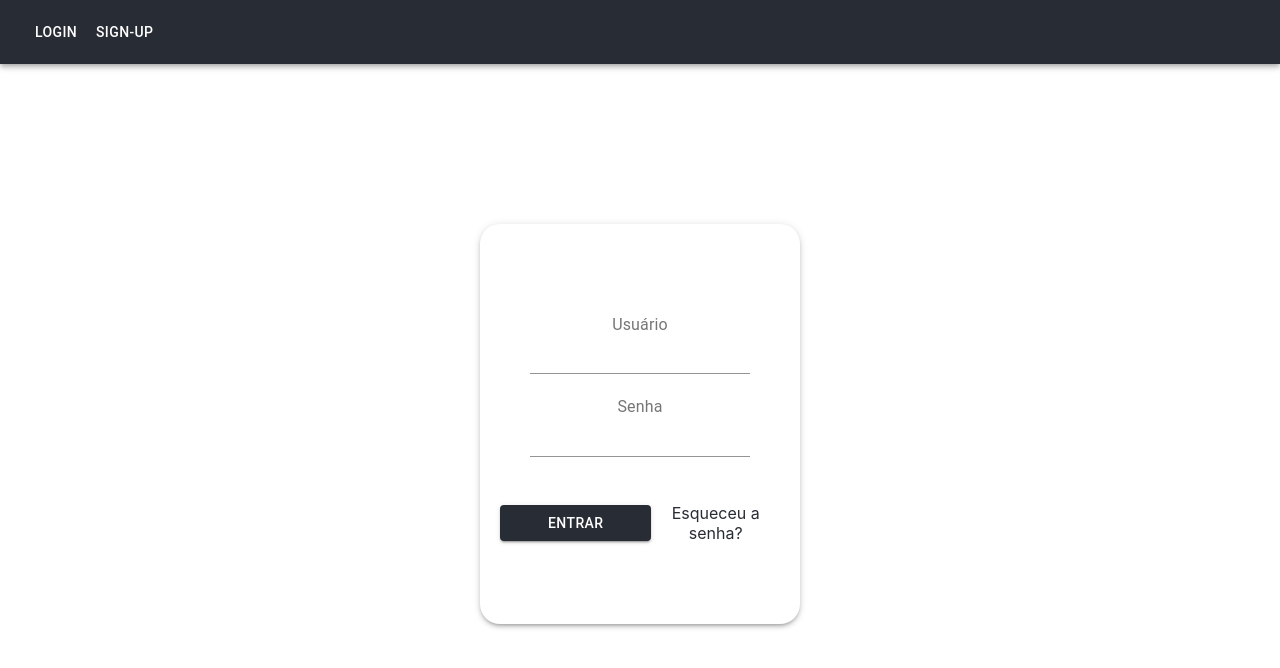
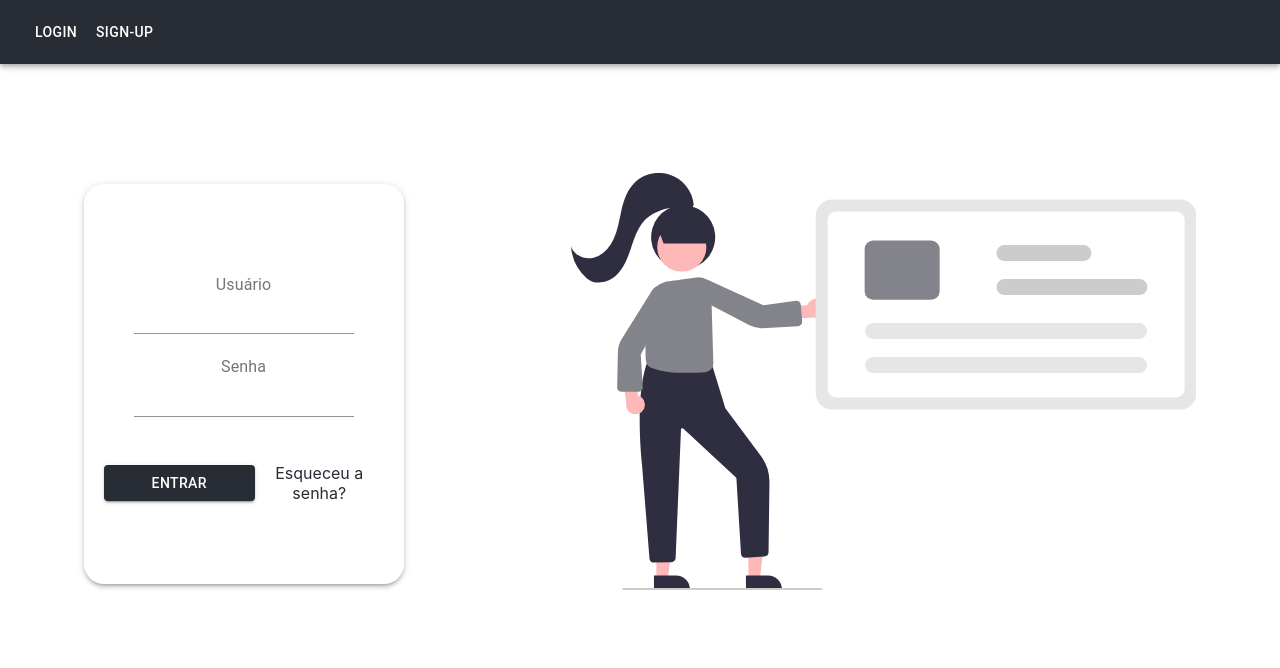
Before and after one commit to matheusgasparotto/Users-Register, a React (Create React App) app: page /login in a window 1280 px wide. Shown: the top 668 px of the page. Built offline with nearby package versions, Linux system fonts and the light colour scheme.

Commit message:
feat(img): includs a image to the login

```diff
--- a/src/App.css
+++ b/src/App.css
@@ -1,5 +1,6 @@
 .App {
   text-align: center;
+  height: 100vh;
 }
 
 .App-logo {
--- a/src/Pages/Login/index.css
+++ /dev/null
@@ -1,47 +0,0 @@
-.cardLogin {
-  margin-top: 20vh;
-  height: 50vh;
-  display: flex;
-  flex-direction: column;
-  justify-content: space-around;
-  width: 25vw;
-  border-radius: 20px;
-  transition: 2s;
-}
-
-.cardLogin-off {
-  overflow: hidden;
-  opacity: 0;
-}
-
-.cardLogin-on {
-  transition: 2s;
-  opacity: 1;
-}
-
-.inputs {
-  margin: 3%;
-}
-
-.inputsLabel {
-  margin-top: 15px;
-}
-
-.buttons {
-  margin: 10px;
-  display: flex;
-  justify-content: space-around;
-  height: 30%;
-  align-items: center;
-  padding: 10px;
-}
-
-.sendButton {
-  height: 50%;
-  width: 60%;
-}
-
-.forgotPass {
-  color: #282c34;
-  display: block;
-}
--- a/src/Pages/Login/index.jsx
+++ b/src/Pages/Login/index.jsx
@@ -1,12 +1,20 @@
-import { Button, Input, Paper, InputLabel, Link } from "@material-ui/core";
+import { Link } from "@material-ui/core";
 import { ThemeProvider, CircularProgress } from "@material-ui/core";
 import { useForm } from "react-hook-form";
 import { yupResolver } from "@hookform/resolvers/yup";
-import "./index.css";
 import { useState, useEffect } from "react";
 import { Request } from "../../Request/Request";
 import { LoginData, theme, schema_Login } from "../../helpers";
 import { useHistory } from "react-router-dom";
+import {
+  StyledPaper,
+  StyledInputLabel,
+  StyledInput,
+  StyledButton,
+  ButtonsContainer,
+  LoginContainer,
+} from "./styles";
+import LoginIcon from "../../components/LoginIcon";
 
 const Login = ({ setAuthenticated }) => {
   const [loading, setLoading] = useState(false);
@@ -42,30 +50,27 @@ const Login = ({ setAuthenticated }) => {
     console.log(result);
   };
 
-  const [loginClass, setLoginClass] = useState("cardLogin-off ");
+  const [activate, setActivate] = useState(false);
 
   useEffect(() => {
-    setLoginClass("cardLogin-on ");
+    setActivate(true);
   }, []);
 
   return (
-    <div className={loginClass}>
+    <LoginContainer activate={activate}>
       <ThemeProvider theme={theme}>
         {loading ? (
           <CircularProgress />
         ) : (
-          <Paper elevation={3} square={true} className="cardLogin">
+          <StyledPaper elevation={3} square={true} className="cardLogin">
             <form onSubmit={handleSubmit(handleLogin)}>
               {LoginData.map((input, index) => {
                 const { name, type, label } = input;
 
                 return (
                   <div key={index}>
-                    <InputLabel className="inputsLabel" htmlFor={name}>
-                      {label}
-                    </InputLabel>
-                    <Input
-                      className="inputs"
+                    <StyledInputLabel htmlFor={name}>{label}</StyledInputLabel>
+                    <StyledInput
                       id={name}
                       name={name}
                       label={label}
@@ -80,24 +85,20 @@ const Login = ({ setAuthenticated }) => {
                   errors.password?.message ||
                   errorsServer?.message}
               </p>
-              <div className="buttons">
-                <Button
-                  color="primary"
-                  variant="contained"
-                  className="sendButton"
-                  type="submit"
-                >
+              <ButtonsContainer>
+                <StyledButton color="primary" variant="contained" type="submit">
                   entrar
-                </Button>
-                <Link className="forgotPass" href="#">
-                  Esqueceu a senha?
-                </Link>
-              </div>
+                </StyledButton>
+                <Link href="#">Esqueceu a senha?</Link>
+              </ButtonsContainer>
             </form>
-          </Paper>
+          </StyledPaper>
         )}
       </ThemeProvider>
-    </div>
+      <div>
+        <LoginIcon />
+      </div>
+    </LoginContainer>
   );
 };
 
--- /dev/null
+++ b/src/Pages/Login/styles.js
@@ -0,0 +1,51 @@
+import { Paper, InputLabel, Input, Button } from "@material-ui/core";
+import styled, { css } from "styled-components";
+
+export const StyledPaper = styled(Paper)`
+  height: 50vh;
+  display: flex;
+  flex-direction: column;
+  justify-content: space-around;
+  width: 25vw;
+  border-radius: 20px;
+  transition: 2s;
+  margin: 0;
+`;
+
+export const StyledInputLabel = styled(InputLabel)`
+  margin-top: 15px;
+`;
+
+export const StyledInput = styled(Input)`
+  margin: 3%;
+`;
+
+export const ButtonsContainer = styled.div`
+  margin: 10px;
+  display: flex;
+  justify-content: space-around;
+  height: 30%;
+  align-items: center;
+  padding: 10px;
+`;
+
+export const StyledButton = styled(Button)`
+  height: 50%;
+  width: 60%;
+`;
+
+export const LoginContainer = styled.div`
+  overflow: hidden;
+  opacity: 0;
+
+  ${({ activate }) =>
+    activate &&
+    css`
+      transition: 2s;
+      opacity: 1;
+      height: 80vh;
+      display: flex;
+      align-items: center;
+      justify-content: space-around;
+    `};
+`;
--- /dev/null
+++ b/src/components/LoginIcon/index.jsx
@@ -0,0 +1,120 @@
+const LoginIcon = () => {
+  return (
+    <svg
+      id="b349698d-76f6-4d11-bd66-db075a783fa5"
+      data-name="Layer 1"
+      xmlns="http://www.w3.org/2000/svg"
+      width="625.64494"
+      height="417.05929"
+      viewBox="0 0 625.64494 417.05929"
+    >
+      <polygon
+        points="85.4 405.79 96.832 405.789 102.269 361.693 85.396 361.695 85.4 405.79"
+        fill="#ffb8b8"
+      />
+      <path
+        d="M370.128,643.9928H406.0577a0,0,0,0,1,0,0v13.88195a0,0,0,0,1,0,0H384.00989A13.88193,13.88193,0,0,1,370.128,643.99281v0a0,0,0,0,1,0,0Z"
+        transform="translate(489.06685 1060.36217) rotate(179.99483)"
+        fill="#2f2e41"
+      />
+      <polygon
+        points="177.4 405.79 188.832 405.789 194.269 361.693 177.396 361.695 177.4 405.79"
+        fill="#ffb8b8"
+      />
+      <path
+        d="M462.128,643.9928H498.0577a0,0,0,0,1,0,0v13.88195a0,0,0,0,1,0,0H476.00989A13.88193,13.88193,0,0,1,462.128,643.99281v0A0,0,0,0,1,462.128,643.9928Z"
+        transform="translate(673.06685 1060.35387) rotate(179.99483)"
+        fill="#2f2e41"
+      />
+      <path
+        d="M370.10494,631.01988A4.49341,4.49341,0,0,1,365.69,627.3856l-7.34119-92.24511c-7.903-78.1167,5.62439-105.63721,5.762-105.90577l.14844-.29052.32532.019,63.45251,3.65186,13.46924,44.06L477.11056,524.513a43.3315,43.3315,0,0,1,8.52075,26.28663l-.90112,69.748a4.52634,4.52634,0,0,1-4.18738,4.43115l-18.58728,1.293a4.48515,4.48515,0,0,1-4.7865-4.00781l-4.6051-75.72461a.39027.39027,0,0,0-.10682-.20849l-52.805-49.21631a1.50066,1.50066,0,0,0-2.49621.49267l-5.32532,128.19483a4.44628,4.44628,0,0,1-1.103,3.38183,4.51,4.51,0,0,1-3.29211,1.52149l-17.24744.314C370.16024,631.01988,370.13241,631.01988,370.10494,631.01988Z"
+        transform="translate(-287.17753 -241.47035)"
+        fill="#2f2e41"
+      />
+      <circle
+        cx="399.34472"
+        cy="305.68027"
+        r="32.04114"
+        transform="translate(-384.86222 -12.46081) rotate(-28.66321)"
+        fill="#2f2e41"
+      />
+      <path
+        d="M536.9762,368.57457a9.37692,9.37692,0,0,0-13.45739,5.06347l-21.39441,1.19923-2.44223,13.17907,30.18926-2.11789a9.42779,9.42779,0,0,0,7.10477-17.32388Z"
+        transform="translate(-287.17753 -241.47035)"
+        fill="#ffb8b8"
+      />
+      <path
+        d="M360.18855,477.31747a9.37694,9.37694,0,0,0-5.94813-13.09045l-2.62086-21.26712-13.31241-1.55944,4.123,29.9813a9.42779,9.42779,0,0,0,17.75843,5.93571Z"
+        transform="translate(-287.17753 -241.47035)"
+        fill="#ffb8b8"
+      />
+      <circle cx="110.76448" cy="74.01763" r="24.56103" fill="#ffb8b8" />
+      <path
+        d="M402.78463,441.29429c-13.06018,0-24.00427-1.05712-34.85815-4.9375-4.46827-1.59716-4.94581-3.57763-5.5741-6.05468-.98633-3.8877-1.5271-49.86621,3.5647-65.12549a22.90232,22.90232,0,0,1,18.97314-15.42822c4.84827-.57129,19.35046-2.6211,27.56348-3.792a15.51792,15.51792,0,0,1,11.44592,2.80371c2.177,1.63477,3.30737,3.39063,3.35986,5.21924l2.23169,77.73926a8.664,8.664,0,0,1-8.09,8.92578C416.38265,440.98375,409.8597,441.29429,402.78463,441.29429Z"
+        transform="translate(-287.17753 -241.47035)"
+        fill="#83838c"
+      />
+      <path
+        d="M337.82015,460.33336a4.49989,4.49989,0,0,1-4.49548-4.67383l.78-35.65479a25.38989,25.38989,0,0,1,3.81738-12.43554l30.2655-48.54932a10.52921,10.52921,0,0,1,8.93262-4.936,10.41458,10.41458,0,0,1,8.89587,5.00244h0a10.50194,10.50194,0,0,1,.24744,10.53027l-29.35779,53.356,2.02088,32.748a4.49964,4.49964,0,0,1-4.48987,4.58057l-16.60657.03223Z"
+        transform="translate(-287.17753 -241.47035)"
+        fill="#83838c"
+      />
+      <path
+        d="M517.1868,393.32687a4.45507,4.45507,0,0,1-3.18543,1.4998l-35.63052,1.88964a25.38339,25.38339,0,0,1-12.67741-2.87692l-50.67665-26.54961a10.48028,10.48028,0,0,1-1.26753-17.78351l.29231.40548-.29231-.40548a10.50027,10.50027,0,0,1,10.482-1.03433L479.634,373.75679l32.52917-4.46727a4.50016,4.50016,0,0,1,4.87914,4.13744l1.27443,16.55767c.00634.08288.01023.16533.01216.24771A4.45677,4.45677,0,0,1,517.1868,393.32687Z"
+        transform="translate(-287.17753 -241.47035)"
+        fill="#83838c"
+      />
+      <polygon
+        points="92.571 70.539 86.199 53.332 114.851 45.039 135.33 51.332 135.33 70.539 92.571 70.539"
+        fill="#2f2e41"
+      />
+      <path
+        d="M409.868,273.21653a34.90653,34.90653,0,0,0-61.72687-19.11236c-6.02356,7.32094-8.80679,16.7392-10.84385,25.99824s-3.512,18.762-7.4673,27.37794S318.90113,323.924,309.6944,326.18576s-20.38861-2.83111-22.51687-12.06961a46.84536,46.84536,0,0,0,15.89785,32.751c7.97692,6.91794,21.0009,4.47181,28.85369-2.58672s11.73951-17.4174,15.10188-27.42658,6.6777-20.44546,13.81009-28.23122,27.34681-16.06095,36.50759-10.81033C404.53286,281.93,407.11075,279.31237,409.868,273.21653Z"
+        transform="translate(-287.17753 -241.47035)"
+        fill="#2f2e41"
+      />
+      <path
+        d="M896.32247,478.02965h-348a16.51868,16.51868,0,0,1-16.5-16.5v-177a16.51867,16.51867,0,0,1,16.5-16.5h348a16.51866,16.51866,0,0,1,16.5,16.5v177A16.51867,16.51867,0,0,1,896.32247,478.02965Z"
+        transform="translate(-287.17753 -241.47035)"
+        fill="#e6e6e6"
+      />
+      <path
+        d="M892.32247,466.02965h-340a8.50951,8.50951,0,0,1-8.5-8.5v-169a8.5095,8.5095,0,0,1,8.5-8.5h340a8.5095,8.5095,0,0,1,8.5,8.5v169A8.50951,8.50951,0,0,1,892.32247,466.02965Z"
+        transform="translate(-287.17753 -241.47035)"
+        fill="#fff"
+      />
+      <path
+        d="M855.32253,441.52965h-266a8,8,0,1,1,0-16h266a8,8,0,0,1,0,16Z"
+        transform="translate(-287.17753 -241.47035)"
+        fill="#e6e6e6"
+      />
+      <path
+        d="M855.32253,407.52965h-266a8,8,0,1,1,0-16h266a8,8,0,0,1,0,16Z"
+        transform="translate(-287.17753 -241.47035)"
+        fill="#e6e6e6"
+      />
+      <path
+        d="M647.32247,368.15709h-58a8.50951,8.50951,0,0,1-8.5-8.5V317.4022a8.50951,8.50951,0,0,1,8.5-8.5h58a8.50951,8.50951,0,0,1,8.5,8.5v42.25489A8.50951,8.50951,0,0,1,647.32247,368.15709Z"
+        transform="translate(-287.17753 -241.47035)"
+        fill="#83838c"
+      />
+      <path
+        d="M855.61781,363.52965h-135a8,8,0,1,1,0-16h135a8,8,0,0,1,0,16Z"
+        transform="translate(-287.17753 -241.47035)"
+        fill="#ccc"
+      />
+      <path
+        d="M799.61781,329.52965h-79a8,8,0,1,1,0-16h79a8,8,0,0,1,0,16Z"
+        transform="translate(-287.17753 -241.47035)"
+        fill="#ccc"
+      />
+      <path
+        d="M537.4957,658.52965h-198a1,1,0,1,1,0-2h198a1,1,0,0,1,0,2Z"
+        transform="translate(-287.17753 -241.47035)"
+        fill="#ccc"
+      />
+    </svg>
+  );
+};
+
+export default LoginIcon;
```
Also changed, not shown: src/img/login.png (added), src/img/undraw_Short_bio_re_fmx0.svg (added).
